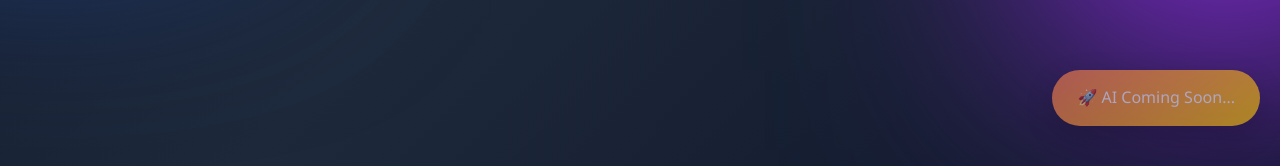
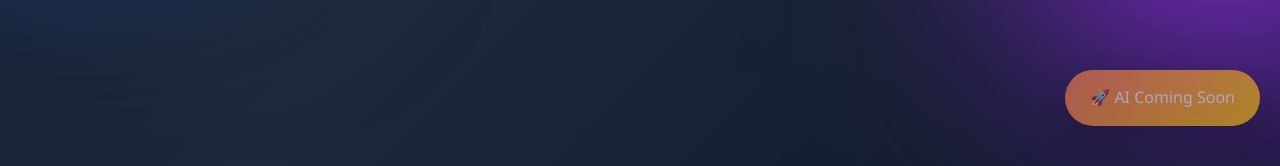
Before and after one commit to rv-git2912/Isureweb, a plain HTML site: page index.html in a window 1280 px wide. Shown: the part 634-800 px from the top of the page. Drawn offline with Linux system fonts and the light colour scheme.

Commit message:
new update

```diff
--- a/index.html
+++ b/index.html
@@ -23,7 +23,7 @@
 
 <!-- Floating AI Coming Soon -->
 <div class="floating-ai">
-    🚀 AI Coming Soon...
+    🚀 AI Coming Soon
 </div>
 
 <!-- Hero Section -->
```
